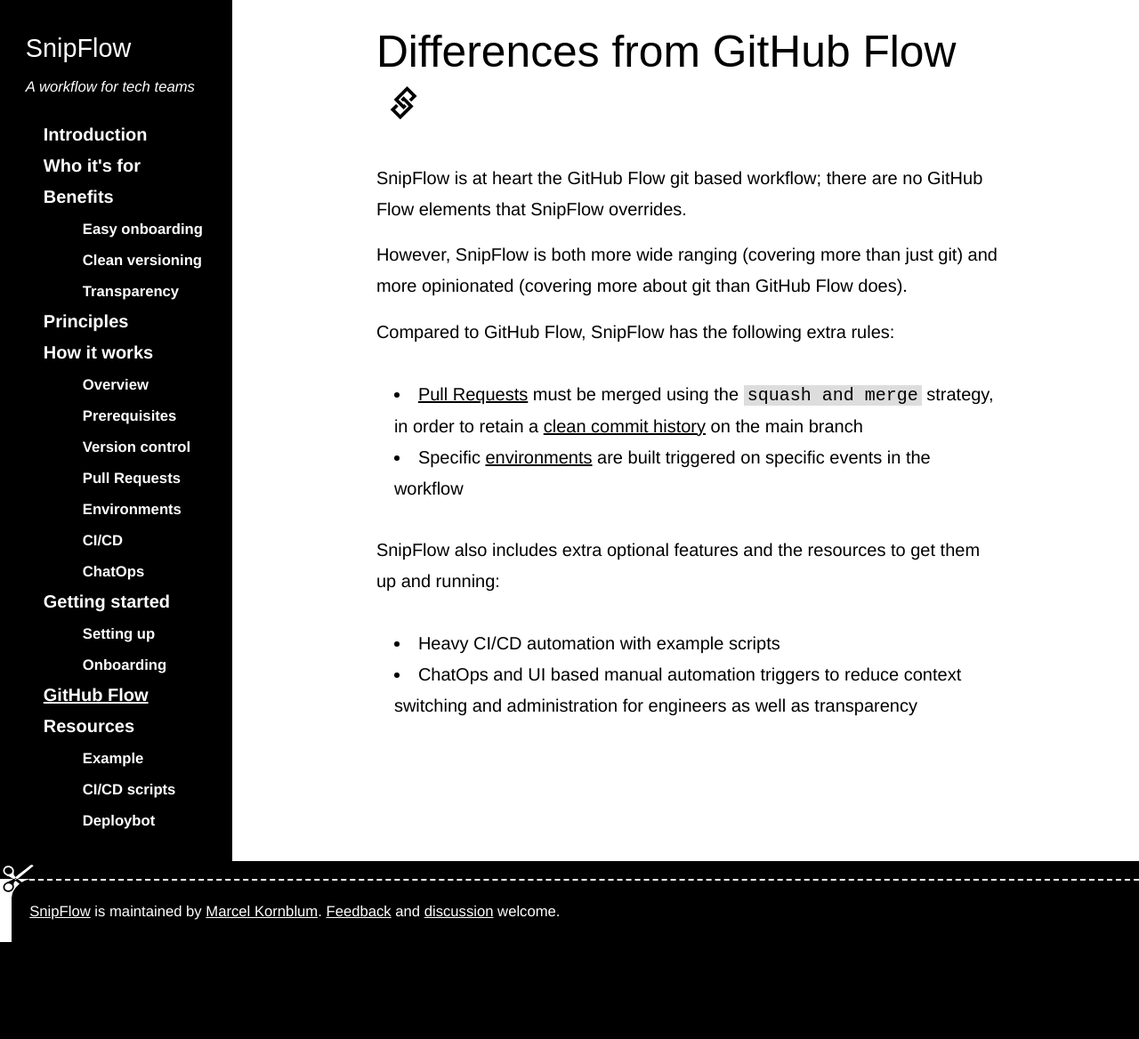
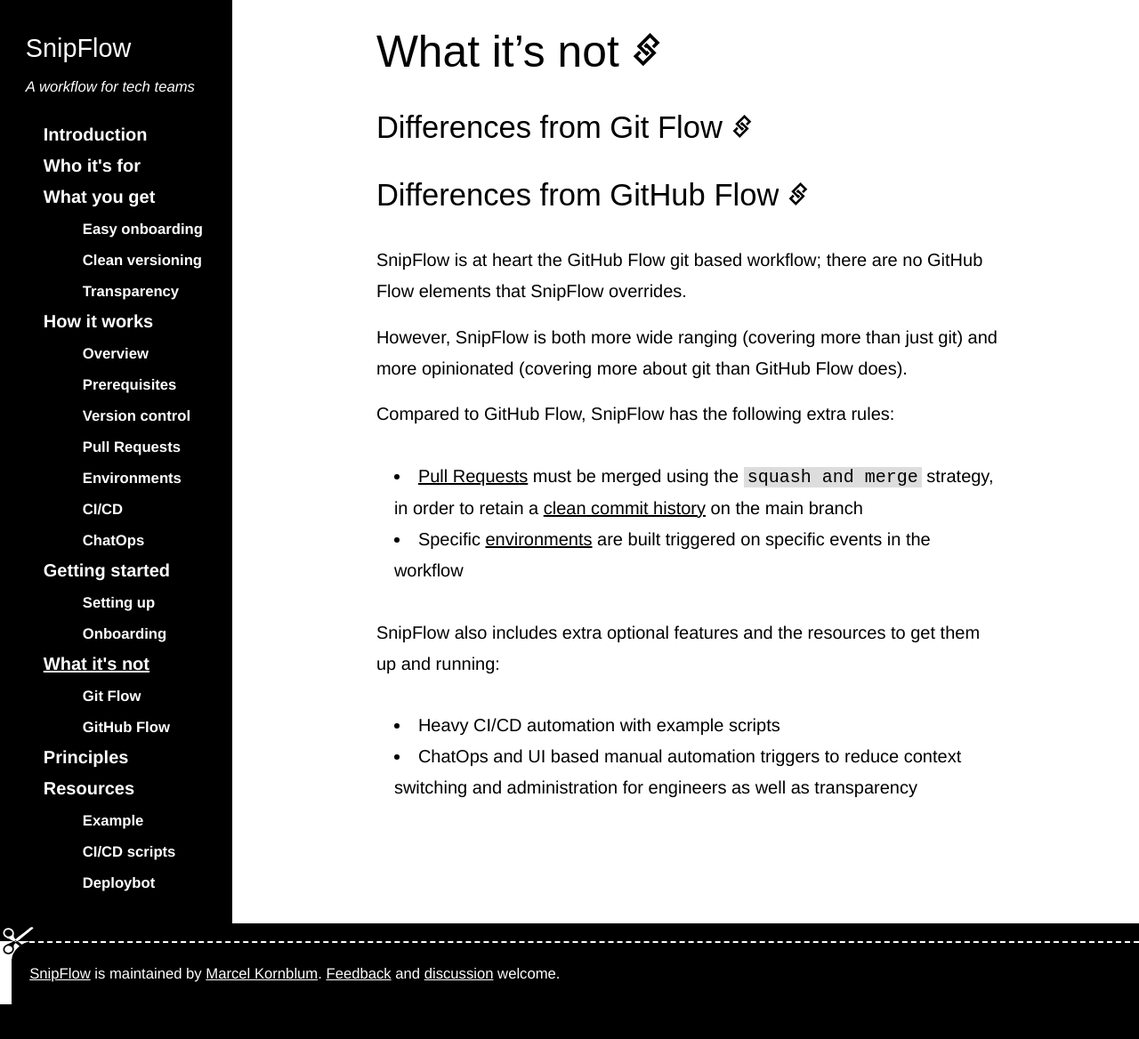
Before and after one commit to marcelkornblum/snipflow, a Jekyll site: the page built from site/what-its-not.md, in a window 1280 px wide and 1400 px high. Shown: the top 1168 px of the window at 89% size. Built offline with Jekyll 4.4.1, drawn with Linux system fonts in a browser that asks for light colours; some web fonts are replaced; our own code applies the rules of GitHub Pages for plain Markdown files.

Commit message:
little restructure

```diff
--- a/site/_data/sitenav.yml
+++ b/site/_data/sitenav.yml
@@ -3,8 +3,8 @@
     url: /
   - title: Who it's for
     url: /who-for.html
-  - title: Benefits
-    url: /benefits.html
+  - title: What you get
+    url: /results.html
     subfolderitems:
       - title: Easy onboarding
         url: /benefits.html#easy-onboarding
@@ -12,8 +12,6 @@
         url: /benefits.html#clean-versioning
       - title: Transparency
         url: /benefits.html#transparency
-  - title: Principles
-    url: /principles.html
   - title: How it works
     url: /how-it-works.html
     subfolderitems:
@@ -38,8 +36,15 @@
         url: /getting-started.html#setting-up
       - title: Onboarding
         url: /getting-started.html#onboarding
-  - title: GitHub Flow
-    url: /differences-from-githubflow.html
+  - title: What it's not
+    url: /what-its-not.html
+    subfolderitems:
+      - title: Git Flow
+        url: /what-its-not.html#differences-from-gitflow
+      - title: GitHub Flow
+        url: /what-its-not.html#differences-from-githubflow
+  - title: Principles
+    url: /principles.html
   - title: Resources
     url: /resources.html
     subfolderitems:
--- a/site/differences-from-githubflow.md
+++ b/site/what-its-not.md
@@ -1,4 +1,8 @@
-# Differences from GitHub Flow
+# What it's not
+
+## Differences from Git Flow
+
+## Differences from GitHub Flow
 
 SnipFlow is at heart the GitHub Flow git based workflow; there are no GitHub Flow elements that SnipFlow overrides.
 
```
Also changed, not shown: site/README.md (+2 -2 lines), site/benefits.md (deleted, +0 -37 lines), site/getting-started.md (+1 -1 lines), site/results.md (added, +37 -0 lines).
